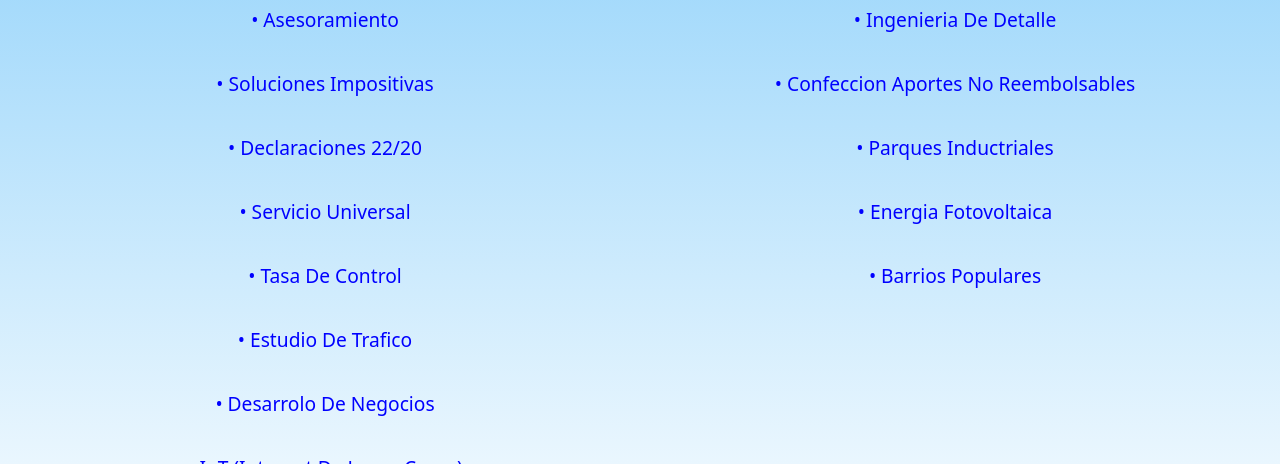
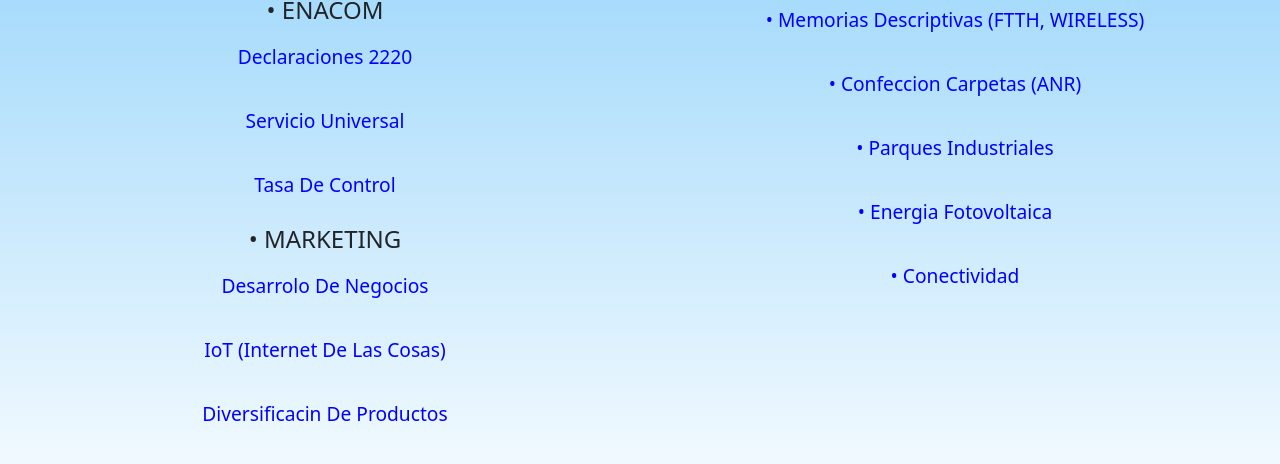
Before and after one commit to herfinck/trabajofinallinux, a website: page section/servicios.html in a window 1280 px wide. Shown: the part 208-672 px from the top of the page. Drawn offline with nearby package versions, Linux system fonts and the light colour scheme.

Commit message:
lastupdate

```diff
--- a/sass/styles.scss
+++ b/sass/styles.scss
@@ -50,6 +50,13 @@
 
 img:hover{
     width: $imgWith +10%;
+}
+.img2{
+    @include dimension (100%,auto );
+    margin-left: auto;
+    margin-right: auto;
+    padding: 10px;
+    transition: height 2s, width 1s;
 }
 .forma{
     line-height: 250%;
--- a/section/servicios.html
+++ b/section/servicios.html
@@ -48,23 +48,23 @@
 <div class="envolve">
     <article class="main-article">
         <h1>SERVICIOS</h1>
-        <p>  • Asesoramiento</p>
-        <p>  • Soluciones Impositivas</p>
-        <p>  • Declaraciones 22/20 </p>
-        <p>  • Servicio universal</p>
-        <p>  • Tasa de Control</p>
-        <p>  • Estudio de Trafico</p>
-        <p>  • Desarrolo de negocios</p>
-        <p>  • IoT (Internet de laaas cosas)</p>
+        <h4>  • ENACOM</h4>
+        <p>     Declaraciones 2220 </p>
+        <p>     Servicio universal</p>
+        <p>     Tasa de Control</p>
+        <h4>  • MARKETING</h4>
+        <p>     Desarrolo de negocios</p>
+        <p>     IoT (Internet de las cosas)</p>
+        <p>     Diversificacin de productos</p>
     </article>
 
     <aside class="main-aside">
         <h1>PROYECTOS</h1>
-        <p>  • Ingenieria de Detalle</p>
-        <p>  • Confeccion Aportes No Reembolsables</p>
-        <p>  • Parques inductriales</p>
-        <p>  • energia Fotovoltaica</p>
-        <p>  • Barrios populares</p>
+        <p>  • Memorias Descriptivas (FTTH, WIRELESS)</p>
+        <p>  • Confeccion Carpetas (ANR)</p>
+        <p>  • Parques industriales</p>
+        <p>  • Energia Fotovoltaica</p>
+        <p>  • Conectividad</p>
     </aside>
 
     <footer class="main-footer">
```
Also changed, not shown: index.html (+2 -2 lines), section/clientes.html (+2 -0 lines), section/contacto.html (+3 -4 lines), section/nosotros.html (+1 -1 lines), css/styles.css, img/asesoria.jpeg (added), img/conectados.jpeg (added), img/face.png (added), 1 other file.
